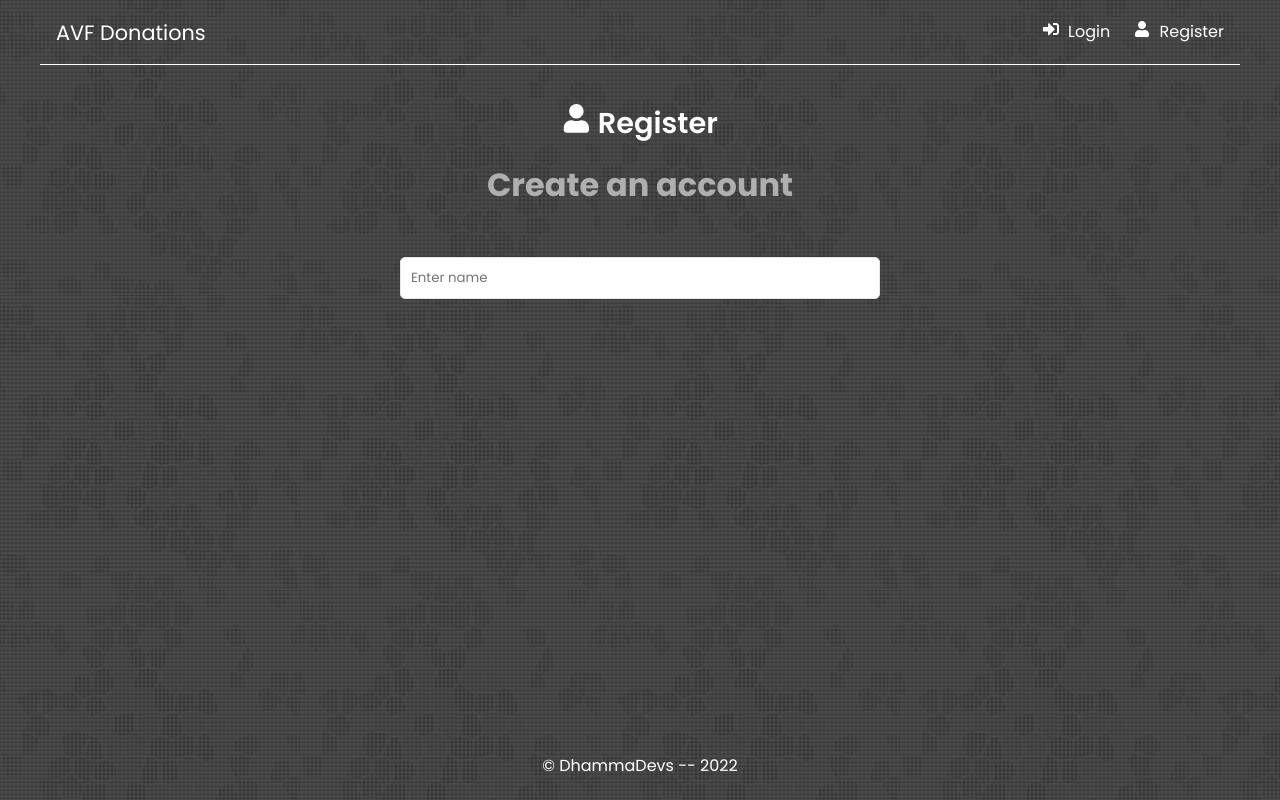
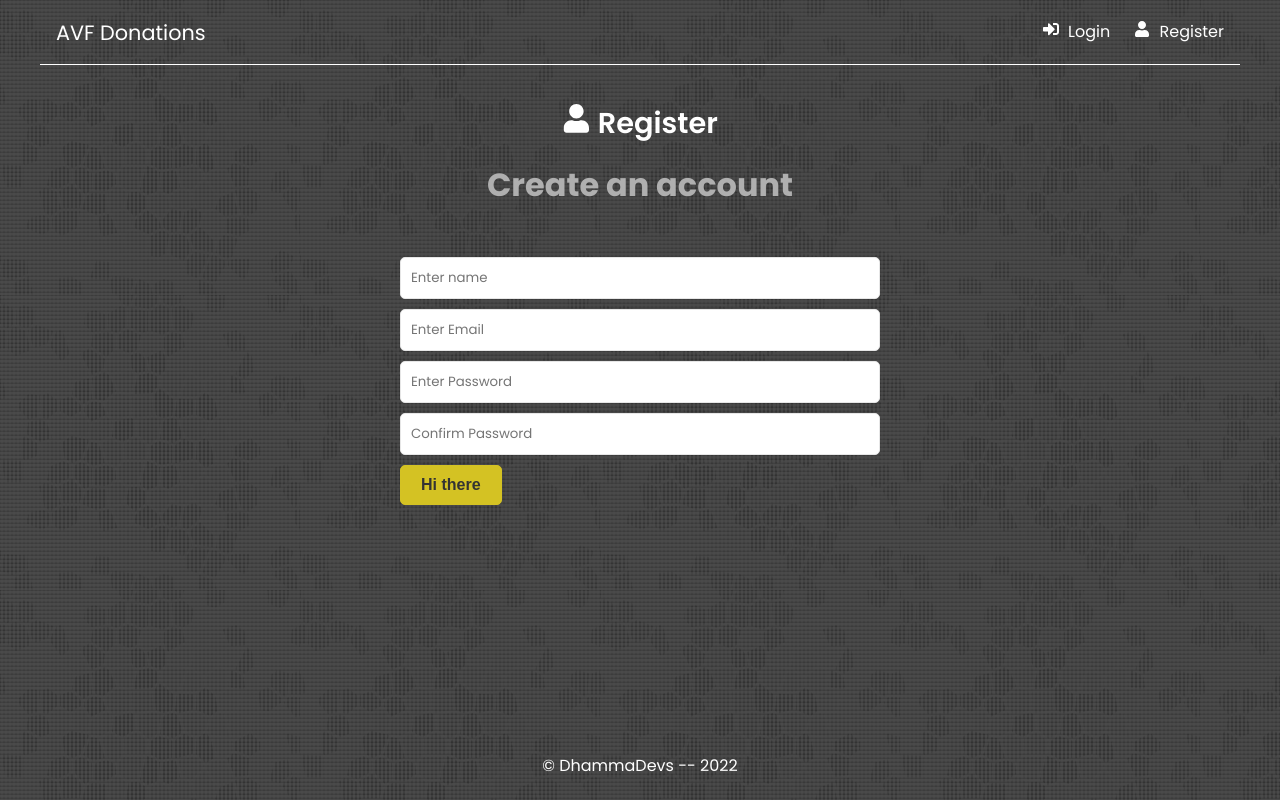
Before and after one commit to RobbieProkop/vipassana-receipts, a React (Create React App) app in the folder frontend/: page /register in a window 1280 px wide. Built offline with nearby package versions, Linux system fonts and the light colour scheme.

Commit message:
add btn, continue styling form

```diff
--- a/frontend/src/pages/Register.jsx
+++ b/frontend/src/pages/Register.jsx
@@ -9,7 +9,7 @@ const Register = () => {
     password2: "",
   });
 
-  const { name, email, password, password2 } = formData;
+  const { username, email, password, password2 } = formData;
 
   const onChange = () => {};
 
@@ -28,12 +28,48 @@ const Register = () => {
             <input
               type="text"
               className="form-control"
-              id="name"
-              name="name"
-              value={name}
+              id="username"
+              name="username"
+              value={username}
               placeholder="Enter name"
               onChange={onChange}
             />
+          </div>
+          <div className="form-group">
+            <input
+              type="email"
+              className="form-control"
+              id="email"
+              name="email"
+              value={email}
+              placeholder="Enter Email"
+              onChange={onChange}
+            />
+          </div>
+          <div className="form-group">
+            <input
+              type="text"
+              className="form-control"
+              id="password"
+              name="password"
+              value={password}
+              placeholder="Enter Password"
+              onChange={onChange}
+            />
+          </div>
+          <div className="form-group">
+            <input
+              type="text"
+              className="form-control"
+              id="password2"
+              name="password2"
+              value={password2}
+              placeholder="Confirm Password"
+              onChange={onChange}
+            />
+          </div>
+          <div className="form-group">
+            <button className="btn">Hi there</button>
           </div>
         </form>
       </section>
```
